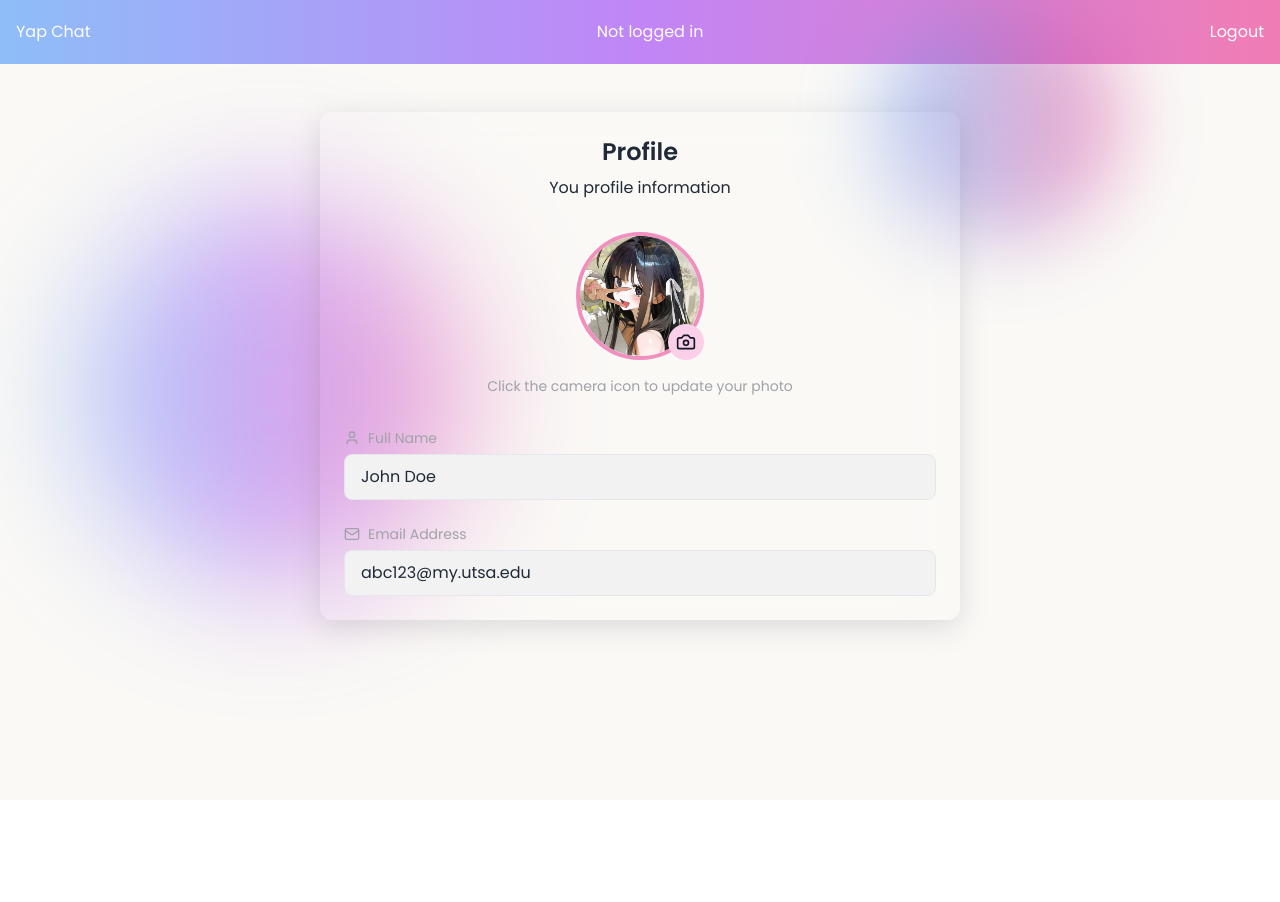
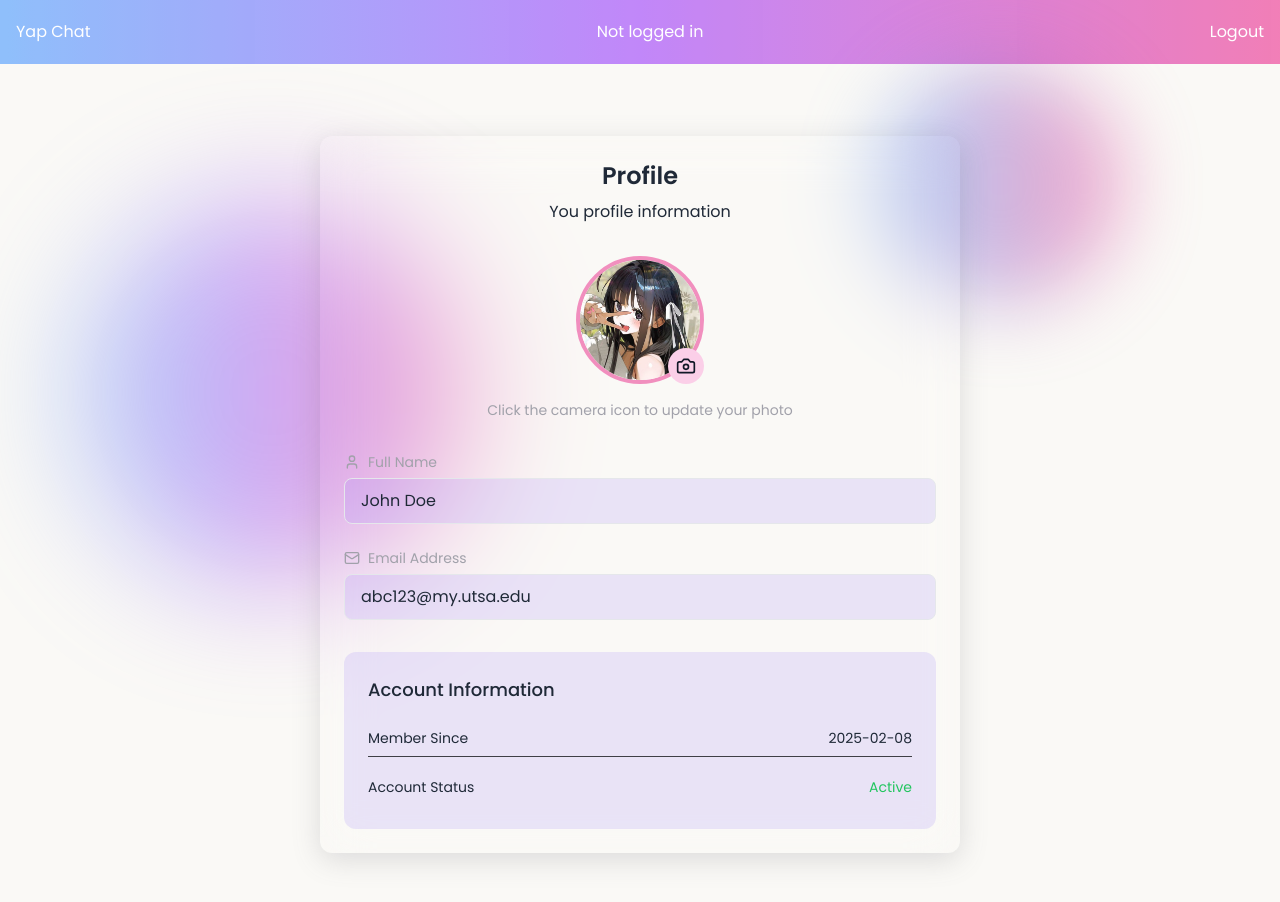
Before and after one commit to TeamYapChat/yapchat-ui, a React (Vite) app: page /profile in a window 1280 px wide. Shown: the top 902 px of the page. Before the commit the page ends 800 px from the top, so only its background shows below. Built offline with nearby package versions, Linux system fonts and the light colour scheme; sample sign-in values are in the browser's storage.

Commit message:
feat: profile page 90%

```diff
--- a/src/App.tsx
+++ b/src/App.tsx
@@ -17,7 +17,7 @@ function App() {
   const hideNavOnRoutes = ["/login", "/signup"];
 
   return (
-    <div className="flex flex-col h-screen overflow-auto">
+    <div className="flex flex-col overflow-auto">
       <Toaster position="top-right" richColors/>
        {!hideNavOnRoutes.includes(location.pathname) && <NavBar />}
 
--- a/src/components/NavBar.tsx
+++ b/src/components/NavBar.tsx
@@ -8,7 +8,7 @@ const NavBar = () => {
   const dispatch = useDispatch()
 
   return (
-    <nav className='fixed top-0 flex justify-between items-center
+    <nav className='flex justify-between items-center
                     h-16 w-full p-4
                     bg-gradient-to-r from-blue-400 via-purple-500 to-pink-500 opacity-70 text-white'>
 
--- a/src/pages/ProfilePage.tsx
+++ b/src/pages/ProfilePage.tsx
@@ -16,6 +16,8 @@ const ProfilePage = () => {
     fullname: "John Doe",
     email: "abc123@my.utsa.edu",
     avatar: "",
+    createdAt: new Date(),
+    updatedAt: new Date()
   }
 
   const handleImageUpload = async (e:React.ChangeEvent<HTMLInputElement>) => {
@@ -34,18 +36,18 @@ const ProfilePage = () => {
   };
 
   return (
-    <main className="overflow-hidden h-full">
+    <main className="h-full">
       {/* Larger Blur */}
-      <div className="absolute left-20 top-1/4 w-96 h-96 bg-gradient-to-r from-blue-400 via-purple-500 to-pink-500
+      <div className="fixed left-20 top-1/4 w-96 h-96 bg-gradient-to-r from-blue-400 via-purple-500 to-pink-500
                     blur-3xl rounded-full opacity-50"></div>
 
       {/* Smaller Blur*/}
-      <div className="absolute right-40 top-1/6 w-60 h-60 bg-gradient-to-r from-blue-400 to-pink-500
+      <div className="fixed right-40 top-1/5 w-60 h-60 bg-gradient-to-r from-blue-400 to-pink-500
                     blur-2xl rounded-full opacity-50"></div>
 
-      <div className="pt-20 bg-off-white h-full">
-        <div className="max-w-2xl mx-auto p-4 py-8">
-          <div className="relative full-shadow rounded-xl p-6 space-y-8 backdrop-blur-xl">
+      <div className=" bg-off-white h-full flex justify-center items-center">
+        <div className="max-w-2xl mx-auto p-4 py-8 w-full">
+          <div className="relative full-shadow rounded-xl p-6 space-y-8 backdrop-blur-xl my-10">
 
             <div className="text-center">
               <h1 className="text-2xl font-semibold">Profile</h1>
@@ -59,7 +61,7 @@ const ProfilePage = () => {
               <img
                 src={ selectedImg || user?.avatar || defaultAvatar}
                 alt="Profile"
-                className="size-32 rounded-full object-cover border-4 border-primary-hot-pink/60 "
+                className="size-32 rounded-full object-cover border-4 border-primary-hot-pink/60"
               />
               <label
                 htmlFor="avatar-upload"
@@ -93,7 +95,7 @@ const ProfilePage = () => {
                 <User className="w-4 h-4" />
                 Full Name
               </div>
-              <p className="px-4 py-2.5 bg-base-200 rounded-lg border">{user?.fullname}</p>
+              <p className="px-4 py-2.5 bg-secondary-lavender/20 rounded-lg border">{user?.fullname}</p>
             </div>
 
             <div className="space-y-1.5">
@@ -101,7 +103,21 @@ const ProfilePage = () => {
                 <Mail className="w-4 h-4" />
                 Email Address
               </div>
-              <p className="px-4 py-2.5 bg-base-200 rounded-lg border">{user?.email}</p>
+              <p className="px-4 py-2.5 bg-secondary-lavender/20 rounded-lg border">{user?.email}</p>
+            </div>
+          </div>
+
+          <div className="mt-6 bg-secondary-lavender/20 rounded-xl p-6">
+            <h2 className="text-lg font-medium  mb-4">Account Information</h2>
+            <div className="space-y-3 text-sm">
+              <div className="flex items-center justify-between py-2 border-b border-zinc-700">
+                <span>Member Since</span>
+                <span>{user.createdAt ? new Date(user.createdAt).toISOString().split("T")[0] : "N/A"}</span>
+              </div>
+              <div className="flex items-center justify-between py-2">
+                <span>Account Status</span>
+                <span className="text-green-500">Active</span>
+              </div>
             </div>
           </div>
 
--- a/src/types/userData.ts
+++ b/src/types/userData.ts
@@ -9,6 +9,8 @@ interface UserData {
     fullname: string;
     email: string;
     avatar: string;
+    createdAt: Date;
+    updatedAt: Date;
 }
 
 export type { UserCredentialsData, UserData };
```
